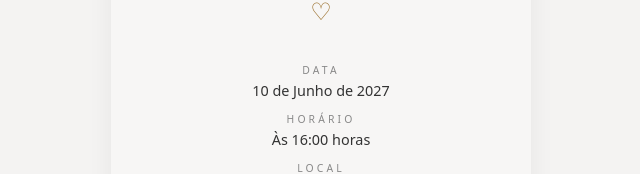
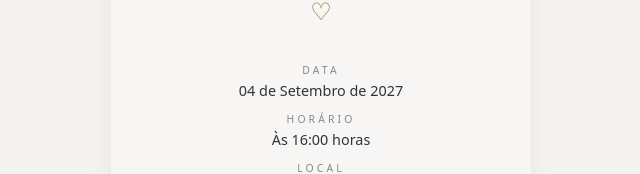
Before and after one commit to httpsguerni/elisa_marcos-wedding, an Angular app in the folder elisa_marcos-wedding/: page / in a window 1280 px wide. Shown: the part 738-912 px from the top of the page, without its empty margins (319-959 px from the left). Built offline with nearby package versions, Linux system fonts and the light colour scheme; a web font is replaced by a local one.

Commit message:
Ajuste de data do evento

```diff
--- a/elisa_marcos-wedding/src/app/components/home/home.ts
+++ b/elisa_marcos-wedding/src/app/components/home/home.ts
@@ -9,13 +9,13 @@ import { RouterLink } from '@angular/router';
 })
 export class Home implements OnDestroy {
   protected readonly info = {
-    data: '10 de Junho de 2027',
+    data: '04 de Setembro de 2027',
     horario: 'Às 16:00 horas',
     local: 'Nome do Local',
     endereco: 'Endereço completo'
   };
 
-  private readonly target = new Date('2027-06-10T16:00:00').getTime();
+  private readonly target = new Date('2027-09-04T16:00:00').getTime();
   protected readonly countdown = signal(this.calc());
   private readonly timer = setInterval(() => this.countdown.set(this.calc()), 1000);
 
```
